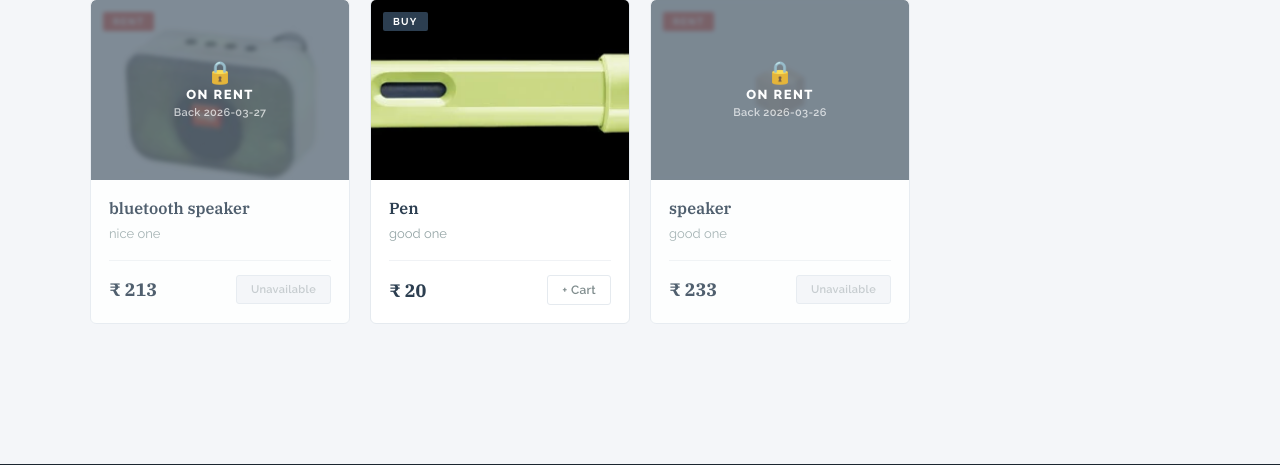
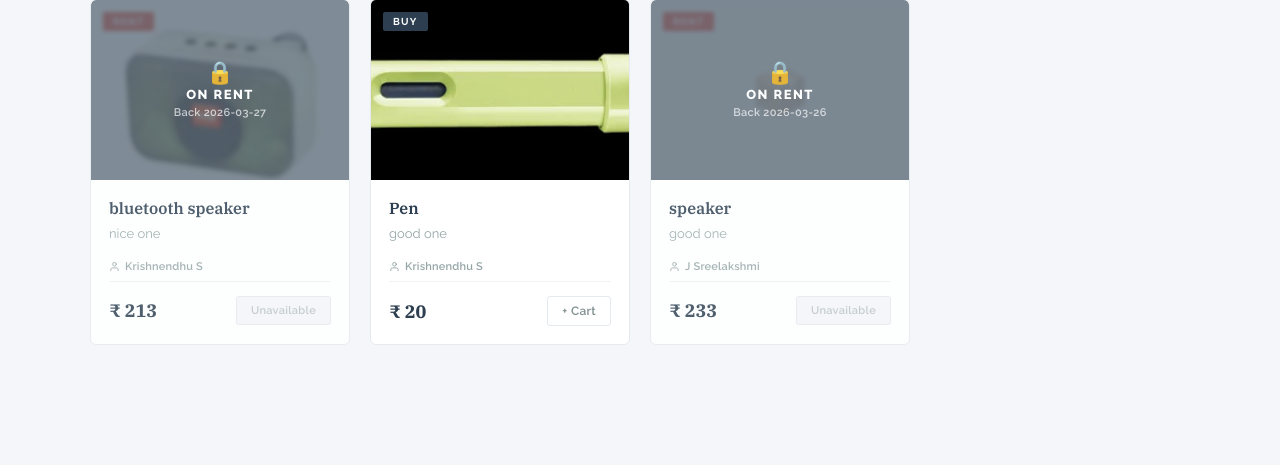
Before and after one commit to sree2005-05/XChangeIt-Finally, a Flask app: page /explore in a window 1280 px wide. Shown: the part 337-802 px from the top of the page. Run offline with Flask 3, Linux system fonts and the light colour scheme; data comes from the database, SQL or seed files in the repository.

Commit message:
seller name

```diff
--- a/templates/explore.html
+++ b/templates/explore.html
@@ -129,6 +129,12 @@
         <div class="product-body">
           <h3>{{ product[1] }}</h3>
           <p class="product-desc">{{ product[3] }}</p>
+          {% if product[11] %}
+          <div class="product-seller">
+            <svg viewBox="0 0 24 24" fill="none" stroke="currentColor" stroke-width="2" width="11" height="11" stroke-linecap="round" stroke-linejoin="round"><path d="M20 21v-2a4 4 0 00-4-4H8a4 4 0 00-4 4v2"/><circle cx="12" cy="7" r="4"/></svg>
+            {{ product[11] }}
+          </div>
+          {% endif %}
           <div class="product-footer">
             <span class="product-price">₹ {{ product[2] }}</span>
             {% if product[5] == 'rent' and active_rents.get(product[0]) %}
@@ -204,5 +210,17 @@
   })();
 </script>
   <script src="{{ url_for('static', filename='notifications.js') }}"></script>
+<style>
+.product-seller {
+  display: flex;
+  align-items: center;
+  gap: 5px;
+  font-size: 11px;
+  color: #95a5a6;
+  font-weight: 600;
+  margin-bottom: 8px;
+  letter-spacing: 0.2px;
+}
+</style>
 </body>
 </html>
```
